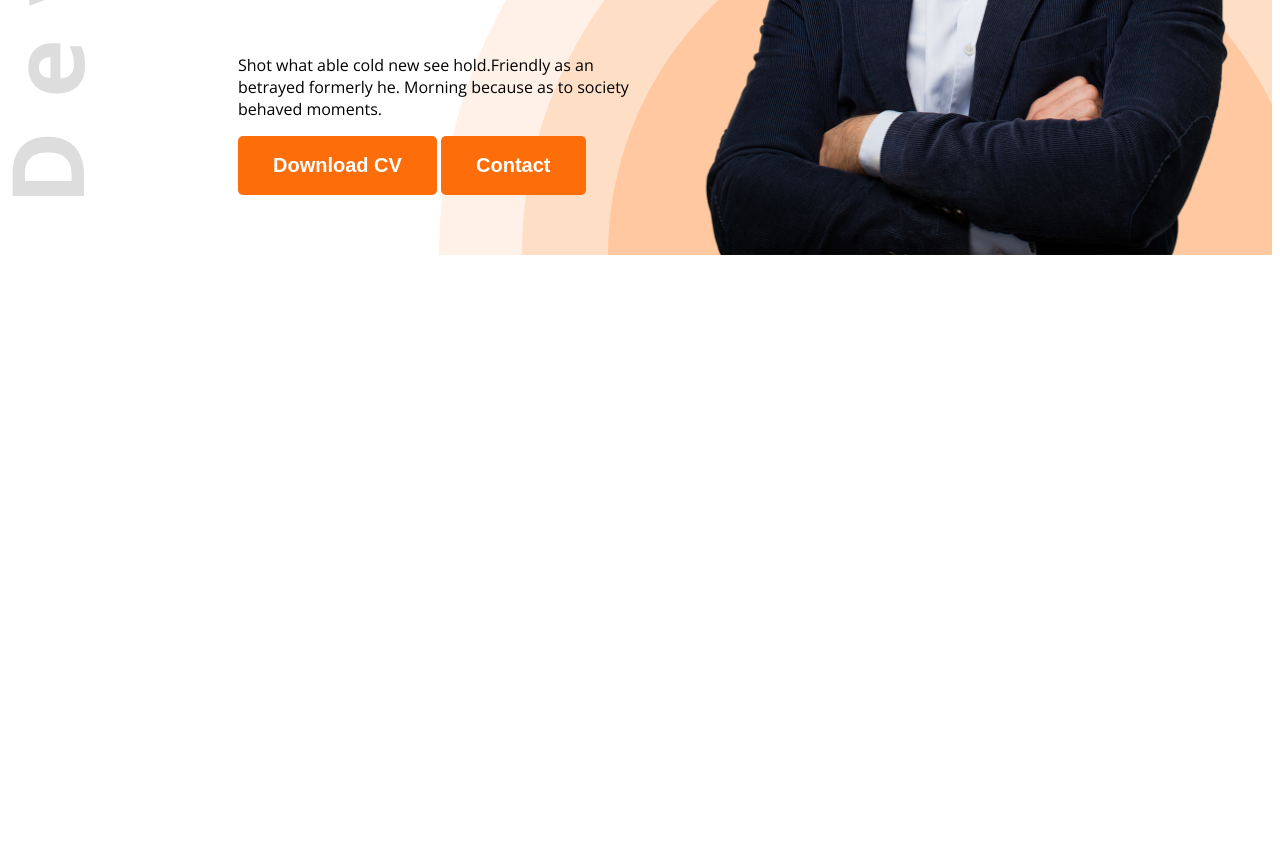
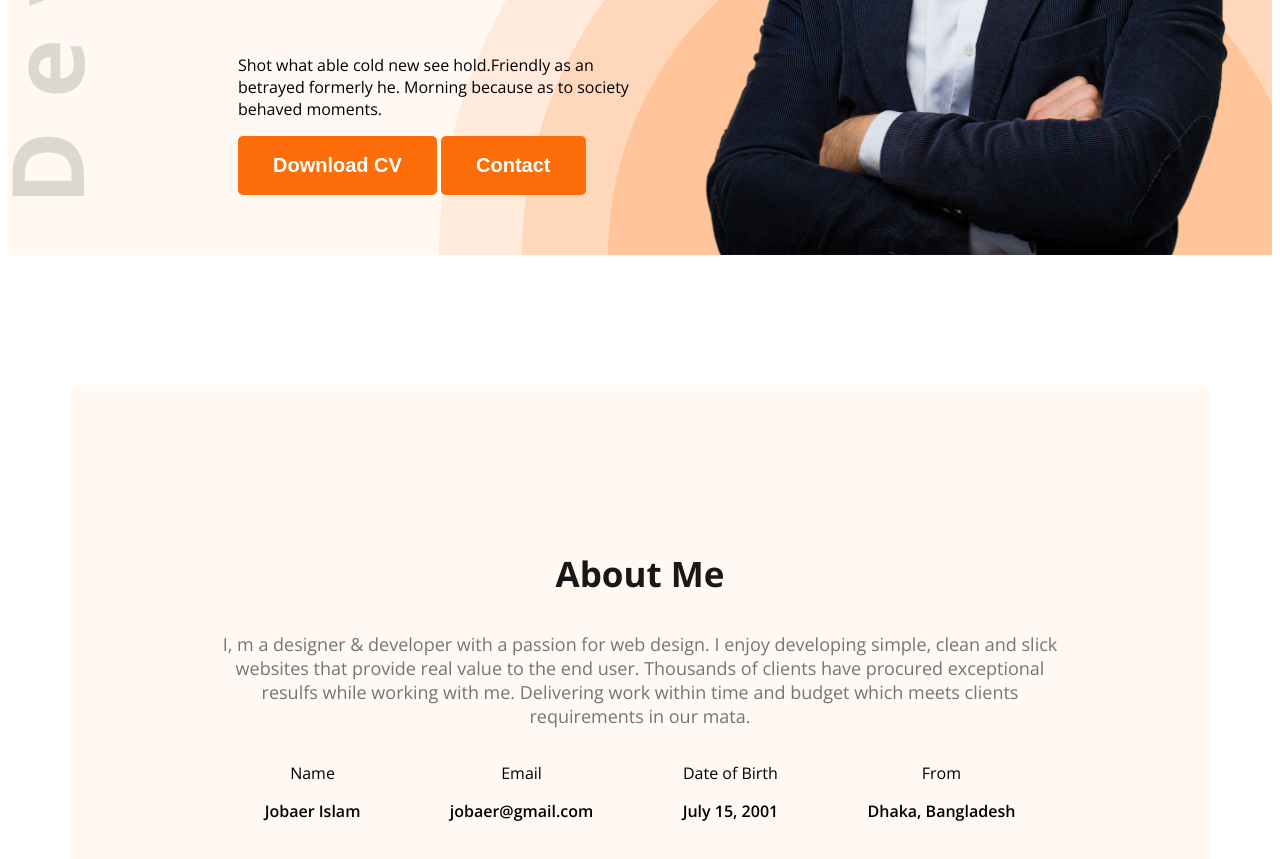
Before and after one commit to Jobaer-Islam/practice-portfolio, a plain HTML site: page index.html in a window 1280 px wide. Shown: the part 575-1434 px from the top of the page. Before the commit the page ends 838 px from the top, so only its background shows below. Drawn offline with nearby package versions, Linux system fonts and the light colour scheme.

Commit message:
added about section

```diff
--- a/index.html
+++ b/index.html
@@ -13,7 +13,7 @@
 </head>
 
 <body class="open-sans-normla">
-    <header class="headerimage">
+    <header class="headerimage secondary-bg">
         <nav>
             <h3 class="nav-title">Job<span class="text-primary">ae</span>r</h3>
             <ul>
@@ -37,7 +37,30 @@
 
     </header>
     <main>
+        <section class="about secondary-bg ">
+            <h3 class="section-title">About Me</h3>
+            <p class="section-description">I, m a designer & developer with a passion for web design. I enjoy developing simple, clean and slick websites that provide real value to the end user. Thousands of clients have procured exceptional resulfs while working with me. Delivering work within time and budget which meets clients requirements in our mata.</p>
+            <div class="about-items">
+                <!-- .about-item*4>p.item-title+p.item-description -->
+                <div class="about-item">
+                    <p class="item-title">Name</p>
+                    <p class="item-description">Jobaer Islam</p>
+                </div>
+                <div class="about-item">
+                    <p class="item-title">Email</p>
+                    <p class="item-description">jobaer@gmail.com</p>
+                </div>
+                <div class="about-item">
+                    <p class="item-title">Date of Birth</p>
+                    <p class="item-description">July 15, 2001</p>
+                </div>
+                <div class="about-item">
+                    <p class="item-title">From</p>
+                    <p class="item-description">Dhaka, Bangladesh</p>
+                </div>
 
+            </div>
+        </section>
     </main>
     <footer>
 
--- a/styles/portfolio.css
+++ b/styles/portfolio.css
@@ -7,6 +7,9 @@
 }
 
 /* shared style */
+.secondary-bg{
+    background-color: #FFF8F3;
+}
 
 .text-primary {
     color: #FD6E0A;
@@ -25,6 +28,16 @@
     border: none;
     padding: 18px 35px;
 
+}
+.section-title{
+    font-size: 35px;
+    font-weight: bold;
+    color: #181818;
+
+}
+.section-description{
+    font-size: 18px;
+    color: #757575;
 }
 
 /* header */
@@ -91,3 +104,23 @@ nav li a {
 .banner-profile-pic {
     width: 580px;
 }
+/* main styles */
+main{
+    max-width: 1140px;
+    margin: 0 auto;
+}
+
+/* about styles */
+.about{
+    border-radius: 10px;
+    padding: 130px 150px;
+    text-align: center;
+    margin-top: 130px;
+}
+.about-items{
+    display: flex;
+    justify-content: space-around;
+}
+.item-description{
+    font-weight: 600;
+}
```
